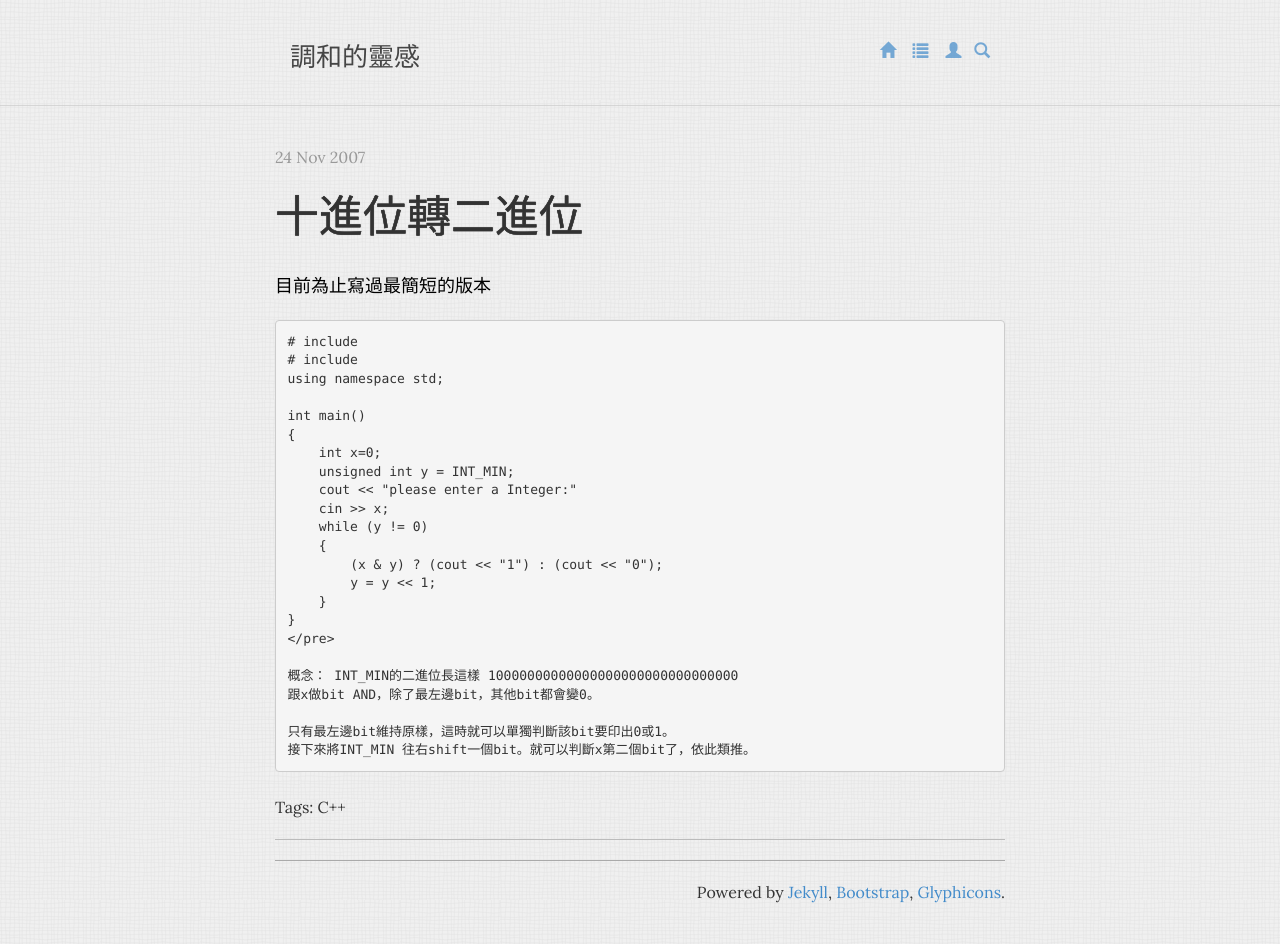
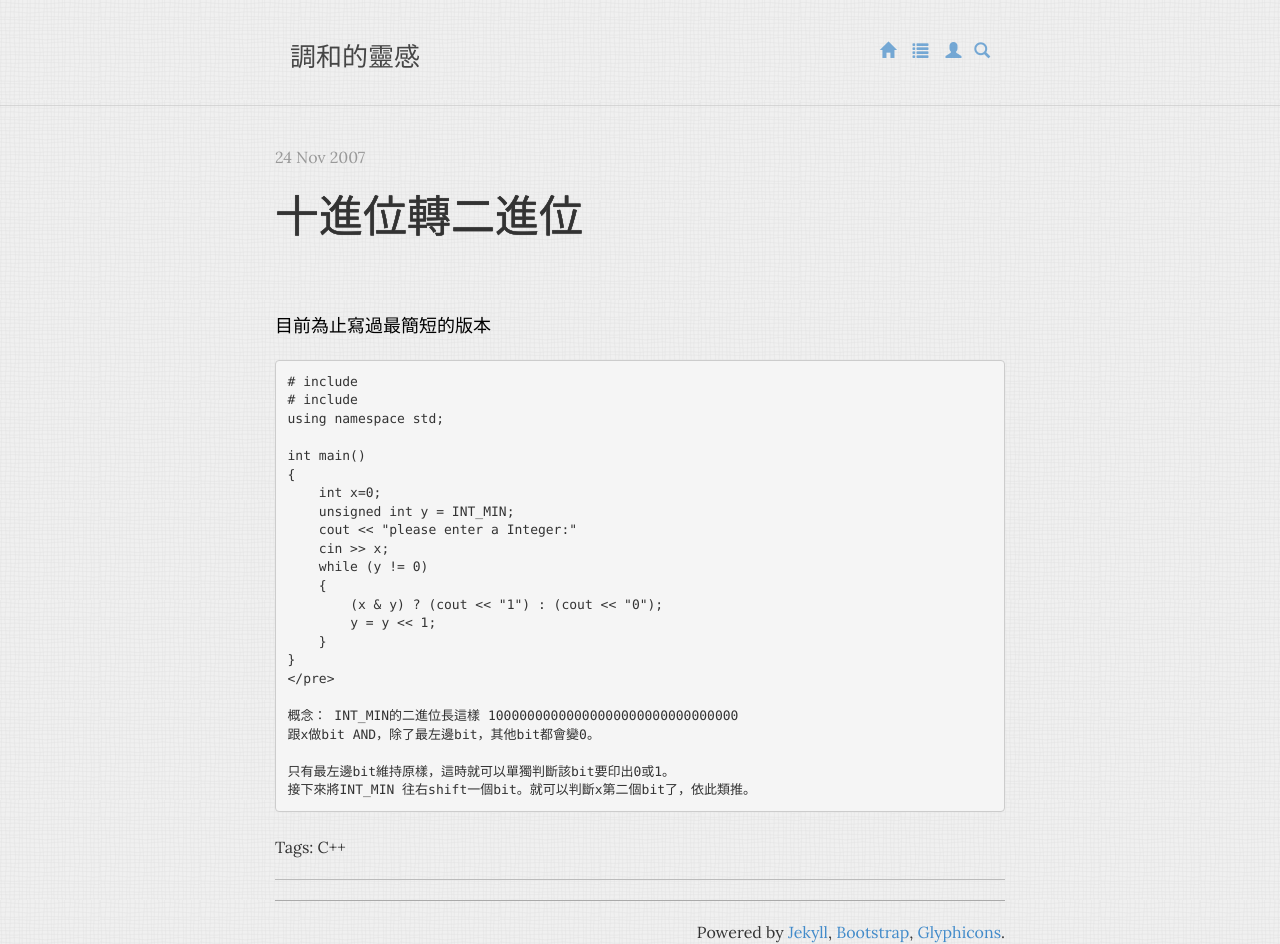
Before and after one commit to sndnvaps/sndnvaps.github.io, a Jekyll site: the page built from _posts/2007-11-24-decimal-to-binary.md, in a window 1280 px wide. Built offline with Jekyll 4.4.1, drawn with Linux system fonts in a browser that asks for light colours; Markdown is read by kramdown in place of the engine named in the settings; comment, search, counter and statistics services are not loaded; before the commit the page ends 904 px from its top, so only the background shows below that.

Commit message:
Update mycss.html
increase post-title margin-bottom to 70px

```diff
--- a/_includes/mycss.html
+++ b/_includes/mycss.html
@@ -37,7 +37,7 @@ h1,h2,h3,h4,h5,h6 {
   font-weight: normal;
   text-shadow: #888 0 0 1px, black 0 0 0px, black 0 0 0px;
   font-family: "Lora",Georgia,"Times New Roman",Times,'微軟正黑體','Microsoft YaHei',serif;
-  margin-bottom: 30px;
+  margin-bottom: 70px;
 }
 
 .post-content
```
